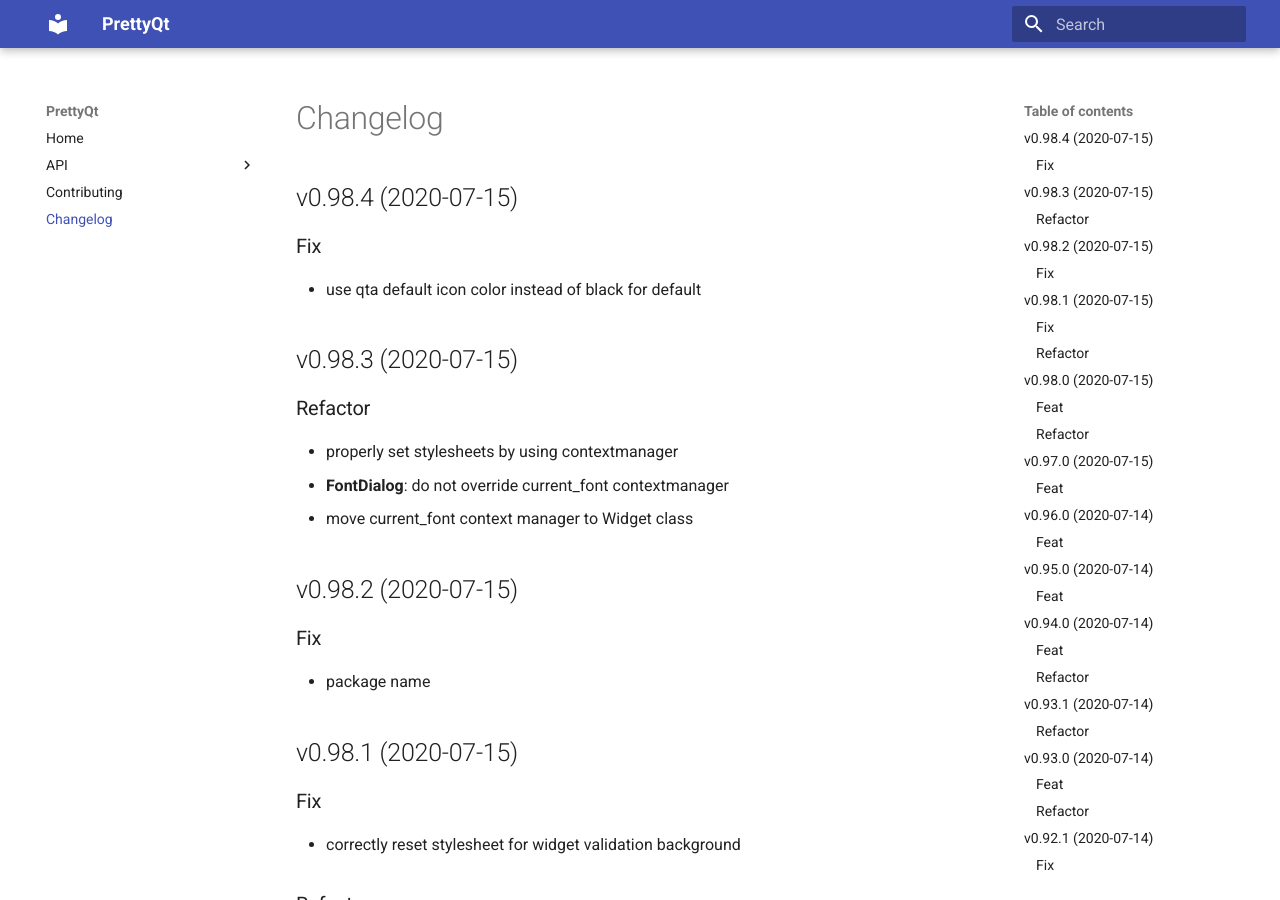
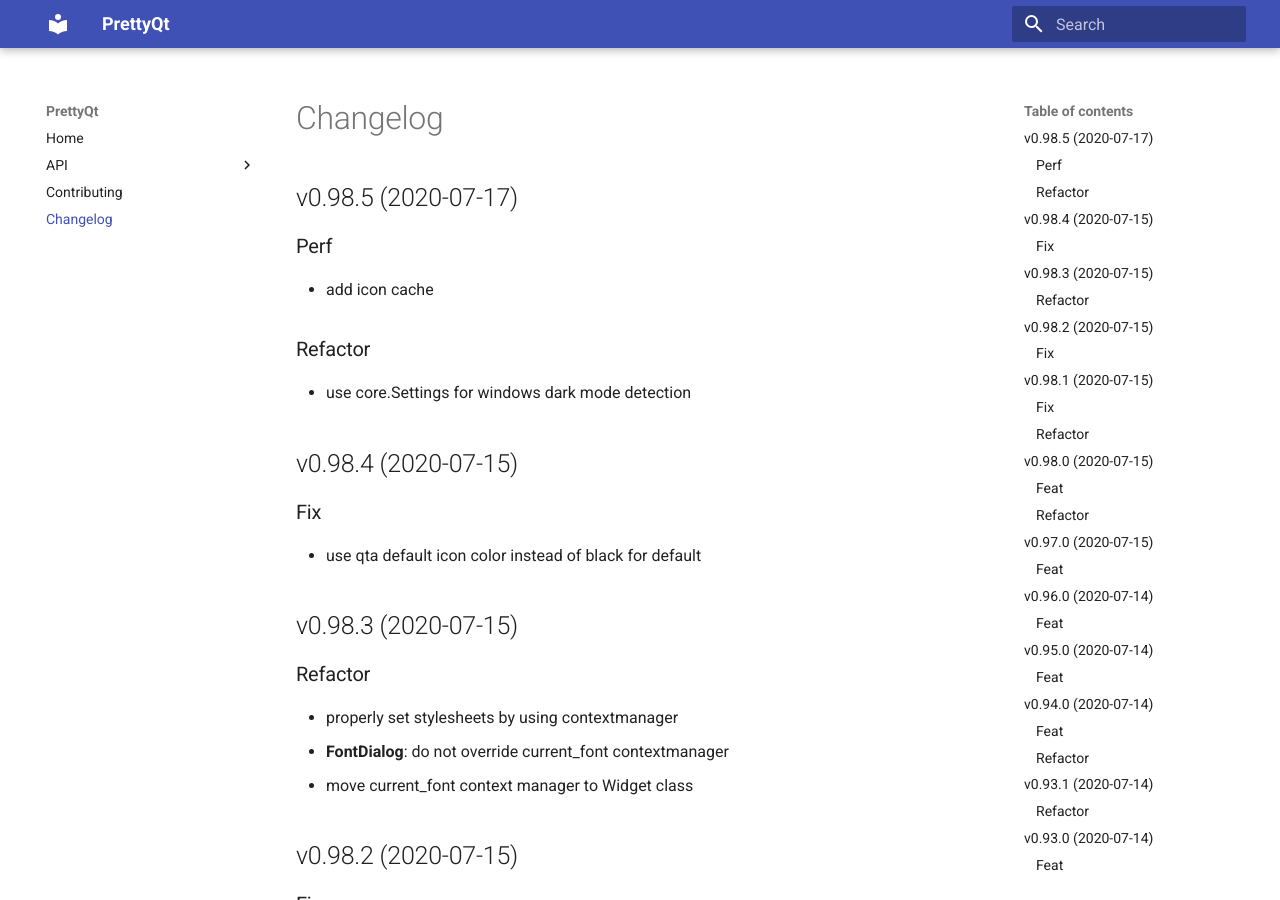
Before and after one commit to phil65/PrettyQt, an MkDocs documentation site: the page built from docs/changelog.md, in a window 1280 px wide and 900 px high. Built offline with MkDocs 1.6.1 and Material for MkDocs 9.7.7, drawn with Linux system fonts in a browser that asks for light colours.

Commit message:
bump: version 0.98.4 → 0.98.5

```diff
--- a/docs/changelog.md
+++ b/docs/changelog.md
@@ -1,3 +1,13 @@
+## v0.98.5 (2020-07-17)
+
+### Perf
+
+- add icon cache
+
+### Refactor
+
+- use core.Settings for windows dark mode detection
+
 ## v0.98.4 (2020-07-15)
 
 ### Fix
--- a/prettyqt/__init__.py
+++ b/prettyqt/__init__.py
@@ -4,7 +4,7 @@
 
 __author__ = """Philipp Temminghoff"""
 __email__ = "phil65@kodi.tv"
-__version__ = "0.98.4"
+__version__ = "0.98.5"
 
 
 __all__ = [
--- a/pyproject.toml
+++ b/pyproject.toml
@@ -1,6 +1,6 @@
 [tool.poetry]
 name = "PrettyQt"
-version = "0.98.4"
+version = "0.98.5"
 description = "A pythonic layer on top of qtpy"
 readme = 'docs/index.md'
 repository = "https://github.com/phil65/prettyqt"
@@ -124,7 +124,7 @@ exclude = '''
 '''
 [tool.commitizen]
 name = "cz_conventional_commits"
-version = "0.98.4"
+version = "0.98.5"
 tag_format = "v$version"
 version_files = [
     "prettyqt/__init__.py:__version__",
--- a/setup.py
+++ b/setup.py
@@ -40,6 +40,6 @@ setup(
     packages=find_packages(),
     test_suite="tests",
     url="https://github.com/phil65/prettyqt",
-    version="0.98.4",
+    version="0.98.5",
     zip_safe=False,
 )
```
Also changed, not shown: CHANGELOG.md (+10 -0 lines).
